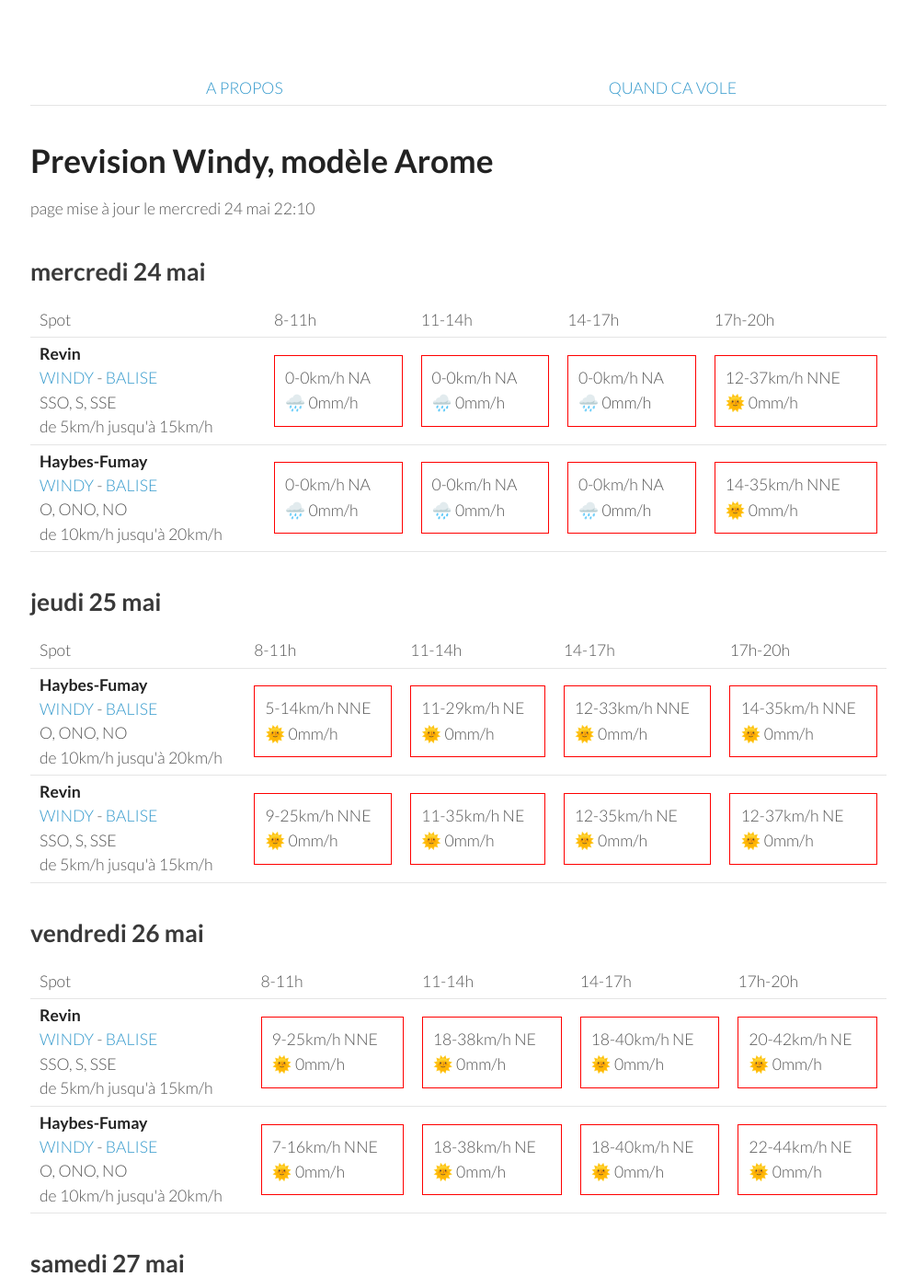
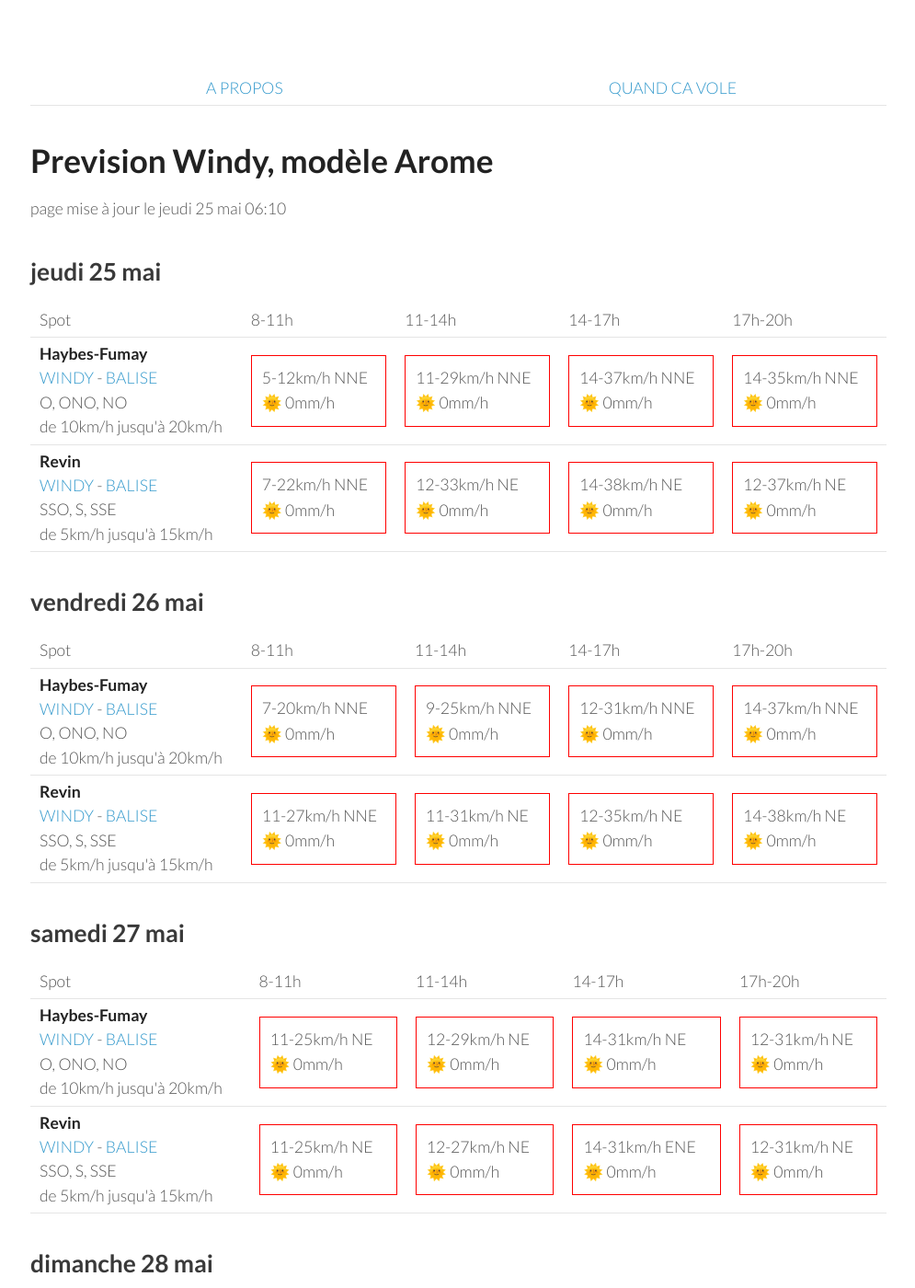
Before and after one commit to parapente-dans-le-nord/parapente-dans-le-nord.github.io, a Jekyll site: the page built from ardennes.markdown, in a window 1280 px wide and 1400 px high. Shown: the whole window at 92% size, without its empty margins (25-1020 px from the left). Built offline with Jekyll 4.4.1, drawn with Linux system fonts in a browser that asks for light colours; some of the changed text lies outside the part shown.

Commit message:
update index.markdown

```diff
--- a/ardennes.markdown
+++ b/ardennes.markdown
@@ -7,42 +7,8 @@ title:  "Tous les spots"
 {: .links}
 
 # Prevision Windy, modèle Arome
-page mise à jour le mercredi 24 mai 22:10
+page mise à jour le jeudi 25 mai 06:10
 
-## mercredi 24 mai
-
-{::nomarkdown}
-<table>
-  <tbody>
-    <tr>
-      <td>Spot</td>
-      <td>8-11h</td>
-      <td>11-14h</td>
-      <td>14-17h</td>
-      <td>17h-20h</td>
-    </tr>
-<tr>
-        <td><strong>Revin</strong><br><a href="https://windy.com/49.948/4.625?49.543,4.625,8">WINDY</a> - <span class=""><a href="http://www.balisemeteo.com/balise.php?idBalise=5019">BALISE</a> </span><br> <span class="vent-favorable">SSO, S, SSE</span><br><span class="force-vent">de 5km/h jusqu'à 15km/h</span> </td>
-
-            <td><div class="not-flyable"><p>0-0km/h NA</p><p>🌧️ 0mm/h</p></div></td>
-            <td><div class="not-flyable"><p>0-0km/h NA</p><p>🌧️ 0mm/h</p></div></td>
-            <td><div class="not-flyable"><p>0-0km/h NA</p><p>🌧️ 0mm/h</p></div></td>
-            <td><div class="not-flyable"><p>12-37km/h NNE</p><p>🌞 0mm/h</p></div></td>
-
-    </tr>
-<tr>
-        <td><strong>Haybes-Fumay</strong><br><a href="https://windy.com/49.998/4.715?49.913,4.738,10">WINDY</a> - <span class=""><a href="http://www.balisemeteo.com/balise.php?idBalise=104">BALISE</a> </span><br> <span class="vent-favorable">O, ONO, NO</span><br><span class="force-vent">de 10km/h jusqu'à 20km/h</span> </td>
-
-            <td><div class="not-flyable"><p>0-0km/h NA</p><p>🌧️ 0mm/h</p></div></td>
-            <td><div class="not-flyable"><p>0-0km/h NA</p><p>🌧️ 0mm/h</p></div></td>
-            <td><div class="not-flyable"><p>0-0km/h NA</p><p>🌧️ 0mm/h</p></div></td>
-            <td><div class="not-flyable"><p>14-35km/h NNE</p><p>🌞 0mm/h</p></div></td>
-
-    </tr>
-
-</tbody>
-</table>
-{:/}
 ## jeudi 25 mai
 
 {::nomarkdown}
@@ -58,9 +24,9 @@ page mise à jour le mercredi 24 mai 22:10
 <tr>
         <td><strong>Haybes-Fumay</strong><br><a href="https://windy.com/49.998/4.715?49.913,4.738,10">WINDY</a> - <span class=""><a href="http://www.balisemeteo.com/balise.php?idBalise=104">BALISE</a> </span><br> <span class="vent-favorable">O, ONO, NO</span><br><span class="force-vent">de 10km/h jusqu'à 20km/h</span> </td>
 
-            <td><div class="not-flyable"><p>5-14km/h NNE</p><p>🌞 0mm/h</p></div></td>
-            <td><div class="not-flyable"><p>11-29km/h NE</p><p>🌞 0mm/h</p></div></td>
-            <td><div class="not-flyable"><p>12-33km/h NNE</p><p>🌞 0mm/h</p></div></td>
+            <td><div class="not-flyable"><p>5-12km/h NNE</p><p>🌞 0mm/h</p></div></td>
+            <td><div class="not-flyable"><p>11-29km/h NNE</p><p>🌞 0mm/h</p></div></td>
+            <td><div class="not-flyable"><p>14-37km/h NNE</p><p>🌞 0mm/h</p></div></td>
             <td><div class="not-flyable"><p>14-35km/h NNE</p><p>🌞 0mm/h</p></div></td>
 
 
@@ -68,9 +34,9 @@ page mise à jour le mercredi 24 mai 22:10
 <tr>
         <td><strong>Revin</strong><br><a href="https://windy.com/49.948/4.625?49.543,4.625,8">WINDY</a> - <span class=""><a href="http://www.balisemeteo.com/balise.php?idBalise=5019">BALISE</a> </span><br> <span class="vent-favorable">SSO, S, SSE</span><br><span class="force-vent">de 5km/h jusqu'à 15km/h</span> </td>
 
-            <td><div class="not-flyable"><p>9-25km/h NNE</p><p>🌞 0mm/h</p></div></td>
-            <td><div class="not-flyable"><p>11-35km/h NE</p><p>🌞 0mm/h</p></div></td>
-            <td><div class="not-flyable"><p>12-35km/h NE</p><p>🌞 0mm/h</p></div></td>
+            <td><div class="not-flyable"><p>7-22km/h NNE</p><p>🌞 0mm/h</p></div></td>
+            <td><div class="not-flyable"><p>12-33km/h NE</p><p>🌞 0mm/h</p></div></td>
+            <td><div class="not-flyable"><p>14-38km/h NE</p><p>🌞 0mm/h</p></div></td>
             <td><div class="not-flyable"><p>12-37km/h NE</p><p>🌞 0mm/h</p></div></td>
 
 
@@ -92,22 +58,22 @@ page mise à jour le mercredi 24 mai 22:10
       <td>17h-20h</td>
     </tr>
 <tr>
-        <td><strong>Revin</strong><br><a href="https://windy.com/49.948/4.625?49.543,4.625,8">WINDY</a> - <span class=""><a href="http://www.balisemeteo.com/balise.php?idBalise=5019">BALISE</a> </span><br> <span class="vent-favorable">SSO, S, SSE</span><br><span class="force-vent">de 5km/h jusqu'à 15km/h</span> </td>
+        <td><strong>Haybes-Fumay</strong><br><a href="https://windy.com/49.998/4.715?49.913,4.738,10">WINDY</a> - <span class=""><a href="http://www.balisemeteo.com/balise.php?idBalise=104">BALISE</a> </span><br> <span class="vent-favorable">O, ONO, NO</span><br><span class="force-vent">de 10km/h jusqu'à 20km/h</span> </td>
 
+            <td><div class="not-flyable"><p>7-20km/h NNE</p><p>🌞 0mm/h</p></div></td>
             <td><div class="not-flyable"><p>9-25km/h NNE</p><p>🌞 0mm/h</p></div></td>
-            <td><div class="not-flyable"><p>18-38km/h NE</p><p>🌞 0mm/h</p></div></td>
-            <td><div class="not-flyable"><p>18-40km/h NE</p><p>🌞 0mm/h</p></div></td>
-            <td><div class="not-flyable"><p>20-42km/h NE</p><p>🌞 0mm/h</p></div></td>
+            <td><div class="not-flyable"><p>12-31km/h NNE</p><p>🌞 0mm/h</p></div></td>
+            <td><div class="not-flyable"><p>14-37km/h NNE</p><p>🌞 0mm/h</p></div></td>
 
 
     </tr>
 <tr>
-        <td><strong>Haybes-Fumay</strong><br><a href="https://windy.com/49.998/4.715?49.913,4.738,10">WINDY</a> - <span class=""><a href="http://www.balisemeteo.com/balise.php?idBalise=104">BALISE</a> </span><br> <span class="vent-favorable">O, ONO, NO</span><br><span class="force-vent">de 10km/h jusqu'à 20km/h</span> </td>
+        <td><strong>Revin</strong><br><a href="https://windy.com/49.948/4.625?49.543,4.625,8">WINDY</a> - <span class=""><a href="http://www.balisemeteo.com/balise.php?idBalise=5019">BALISE</a> </span><br> <span class="vent-favorable">SSO, S, SSE</span><br><span class="force-vent">de 5km/h jusqu'à 15km/h</span> </td>
 
-            <td><div class="not-flyable"><p>7-16km/h NNE</p><p>🌞 0mm/h</p></div></td>
-            <td><div class="not-flyable"><p>18-38km/h NE</p><p>🌞 0mm/h</p></div></td>
-            <td><div class="not-flyable"><p>18-40km/h NE</p><p>🌞 0mm/h</p></div></td>
-            <td><div class="not-flyable"><p>22-44km/h NE</p><p>🌞 0mm/h</p></div></td>
+            <td><div class="not-flyable"><p>11-27km/h NNE</p><p>🌞 0mm/h</p></div></td>
+            <td><div class="not-flyable"><p>11-31km/h NE</p><p>🌞 0mm/h</p></div></td>
+            <td><div class="not-flyable"><p>12-35km/h NE</p><p>🌞 0mm/h</p></div></td>
+            <td><div class="not-flyable"><p>14-38km/h NE</p><p>🌞 0mm/h</p></div></td>
 
 
     </tr>
@@ -130,20 +96,20 @@ page mise à jour le mercredi 24 mai 22:10
 <tr>
         <td><strong>Haybes-Fumay</strong><br><a href="https://windy.com/49.998/4.715?49.913,4.738,10">WINDY</a> - <span class=""><a href="http://www.balisemeteo.com/balise.php?idBalise=104">BALISE</a> </span><br> <span class="vent-favorable">O, ONO, NO</span><br><span class="force-vent">de 10km/h jusqu'à 20km/h</span> </td>
 
-            <td><div class="not-flyable"><p>12-25km/h NE</p><p>🌞 0mm/h</p></div></td>
+            <td><div class="not-flyable"><p>11-25km/h NE</p><p>🌞 0mm/h</p></div></td>
             <td><div class="not-flyable"><p>12-29km/h NE</p><p>🌞 0mm/h</p></div></td>
-            <td><div class="not-flyable"><p>12-31km/h ENE</p><p>🌞 0mm/h</p></div></td>
-            <td><div class="not-flyable"><p>12-29km/h NE</p><p>🌞 0mm/h</p></div></td>
+            <td><div class="not-flyable"><p>14-31km/h NE</p><p>🌞 0mm/h</p></div></td>
+            <td><div class="not-flyable"><p>12-31km/h NE</p><p>🌞 0mm/h</p></div></td>
 
 
     </tr>
 <tr>
         <td><strong>Revin</strong><br><a href="https://windy.com/49.948/4.625?49.543,4.625,8">WINDY</a> - <span class=""><a href="http://www.balisemeteo.com/balise.php?idBalise=5019">BALISE</a> </span><br> <span class="vent-favorable">SSO, S, SSE</span><br><span class="force-vent">de 5km/h jusqu'à 15km/h</span> </td>
 
-            <td><div class="not-flyable"><p>12-25km/h NE</p><p>🌞 0mm/h</p></div></td>
+            <td><div class="not-flyable"><p>11-25km/h NE</p><p>🌞 0mm/h</p></div></td>
             <td><div class="not-flyable"><p>12-27km/h NE</p><p>🌞 0mm/h</p></div></td>
-            <td><div class="not-flyable"><p>12-29km/h ENE</p><p>🌞 0mm/h</p></div></td>
-            <td><div class="not-flyable"><p>12-29km/h NE</p><p>🌞 0mm/h</p></div></td>
+            <td><div class="not-flyable"><p>14-31km/h ENE</p><p>🌞 0mm/h</p></div></td>
+            <td><div class="not-flyable"><p>12-31km/h NE</p><p>🌞 0mm/h</p></div></td>
 
 
     </tr>
@@ -166,8 +132,8 @@ page mise à jour le mercredi 24 mai 22:10
 <tr>
         <td><strong>Haybes-Fumay</strong><br><a href="https://windy.com/49.998/4.715?49.913,4.738,10">WINDY</a> - <span class=""><a href="http://www.balisemeteo.com/balise.php?idBalise=104">BALISE</a> </span><br> <span class="vent-favorable">O, ONO, NO</span><br><span class="force-vent">de 10km/h jusqu'à 20km/h</span> </td>
 
-            <td><div class="not-flyable"><p>9-16km/h NE</p><p>🌞 0mm/h</p></div></td>
-            <td><div class="not-flyable"><p>11-25km/h NE</p><p>🌞 0mm/h</p></div></td>
+            <td><div class="not-flyable"><p>9-18km/h NE</p><p>🌞 0mm/h</p></div></td>
+            <td><div class="not-flyable"><p>12-27km/h NE</p><p>🌞 0mm/h</p></div></td>
             <td><div class="not-flyable"><p>11-27km/h NE</p><p>🌞 0mm/h</p></div></td>
             <td><div class="not-flyable"><p>14-31km/h NNE</p><p>🌞 0mm/h</p></div></td>
 
@@ -177,7 +143,7 @@ page mise à jour le mercredi 24 mai 22:10
         <td><strong>Revin</strong><br><a href="https://windy.com/49.948/4.625?49.543,4.625,8">WINDY</a> - <span class=""><a href="http://www.balisemeteo.com/balise.php?idBalise=5019">BALISE</a> </span><br> <span class="vent-favorable">SSO, S, SSE</span><br><span class="force-vent">de 5km/h jusqu'à 15km/h</span> </td>
 
             <td><div class="not-flyable"><p>9-18km/h NE</p><p>🌞 0mm/h</p></div></td>
-            <td><div class="not-flyable"><p>11-25km/h NE</p><p>🌞 0mm/h</p></div></td>
+            <td><div class="not-flyable"><p>12-27km/h NE</p><p>🌞 0mm/h</p></div></td>
             <td><div class="not-flyable"><p>11-27km/h NE</p><p>🌞 0mm/h</p></div></td>
             <td><div class="not-flyable"><p>14-31km/h NNE</p><p>🌞 0mm/h</p></div></td>
 
```
